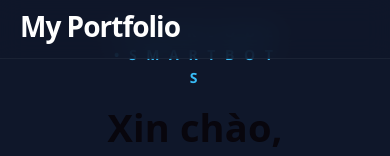
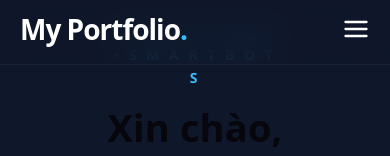
Before and after one commit to Nhattan1234/Nhattan1234.github.io, a React (Vite) app: page / in a window 390 px wide. Shown: the top 156 px of the page. Built offline with nearby package versions, Linux system fonts and the light colour scheme.

Commit message:
fix responsive mobile

```diff
--- a/src/components/Navbar.css
+++ b/src/components/Navbar.css
@@ -72,3 +72,55 @@
     display: none !important;
   }
 }
+
+/* Nút 3 gạch mặc định giấu đi trên máy tính */
+.menu-icon {
+  display: none;
+  cursor: pointer;
+}
+
+/* =========================================
+   GIAO DIỆN ĐIỆN THOẠI
+   ========================================= */
+@media (max-width: 780px) {
+  .navbar {
+    padding: 15px 20px;
+  }
+
+  /* Bật nút 3 gạch lên */
+  .menu-icon {
+    display: block;
+    z-index: 1001; /* Luôn nằm trên cùng */
+  }
+
+  /* Biến hàng chữ thành cái rèm kéo xuống */
+  .nav-links {
+    display: flex !important;
+    flex-direction: column;
+    position: absolute;
+    top: 65px; /* Nằm ngay dưới thanh logo */
+    left: -100%; /* Giấu nó tít qua bên trái màn hình (khuất tầm nhìn) */
+    width: 100%;
+    height: 100vh; /* Cao full màn hình */
+    background: rgba(15, 23, 42, 0.95); /* Kính mờ siêu tối */
+    backdrop-filter: blur(15px);
+    -webkit-backdrop-filter: blur(15px);
+    text-align: center;
+    padding-top: 50px;
+    transition: all 0.4s ease-in-out; /* Hiệu ứng lướt siêu mượt */
+  }
+
+  /* Khi nào React bật class .active lên thì kéo cái rèm vào trong màn hình */
+  .nav-links.active {
+    left: 0;
+  }
+
+  /* Dãn khoảng cách chữ cho dễ bấm */
+  .nav-links li {
+    margin: 20px 0;
+  }
+
+  .nav-links a {
+    font-size: 20px;
+  }
+}
--- a/src/components/Navbar.jsx
+++ b/src/components/Navbar.jsx
@@ -1,20 +1,47 @@
-import React from 'react';
+import React, { useState } from 'react';
 import './Navbar.css';
 
 function Navbar() {
+  // Biến isOpen để quản lý trạng thái đóng/mở của menu trên điện thoại
+  const [isOpen, setIsOpen] = useState(false);
+
+  // Hàm đảo ngược trạng thái (đang đóng thì mở, đang mở thì đóng)
+  const toggleMenu = () => {
+    setIsOpen(!isOpen);
+  };
+
   return (
     <nav className="navbar">
-      {/* Cụm Logo bên trái */}
       <div className="nav-logo">
-        <a href="#top">My Portfolio<span></span></a>
+        <a href="#top">My Portfolio<span>.</span></a>
       </div>
 
-      {/* Cụm Nút bấm bên phải */}
-      <ul className="nav-links">
-        <li><a href="#hero">Trang chủ</a></li>
-        <li><a href="#skills">Kỹ năng</a></li>
-        <li><a href="#projects">Dự án</a></li>
-        <li><a href="#contact">Liên hệ</a></li>
+      {/* Cục này là cái icon 3 gạch (Hamburger) chỉ hiện trên điện thoại */}
+      <div className="menu-icon" onClick={toggleMenu}>
+        <svg width="28" height="28" viewBox="0 0 24 24" fill="none" stroke="white" strokeWidth="2" strokeLinecap="round" strokeLinejoin="round">
+          {/* Đổi icon thành dấu X khi menu đang mở */}
+          {isOpen ? (
+            <>
+              <line x1="18" y1="6" x2="6" y2="18"></line>
+              <line x1="6" y1="6" x2="18" y2="18"></line>
+            </>
+          ) : (
+            <>
+              <line x1="3" y1="12" x2="21" y2="12"></line>
+              <line x1="3" y1="6" x2="21" y2="6"></line>
+              <line x1="3" y1="18" x2="21" y2="18"></line>
+            </>
+          )}
+        </svg>
+      </div>
+
+      {/* Nếu isOpen là true thì gắn thêm class 'active' để trượt menu ra */}
+      <ul className={isOpen ? "nav-links active" : "nav-links"}>
+        {/* Khi bấm vào 1 link bất kỳ, tự động đóng menu lại (toggleMenu) */}
+        <li><a href="#hero" onClick={toggleMenu}>Trang chủ</a></li>
+        <li><a href="#skills" onClick={toggleMenu}>Kỹ năng</a></li>
+        <li><a href="#projects" onClick={toggleMenu}>Dự án</a></li>
+        <li><a href="#contact" onClick={toggleMenu}>Liên hệ</a></li>
       </ul>
     </nav>
   );
```
